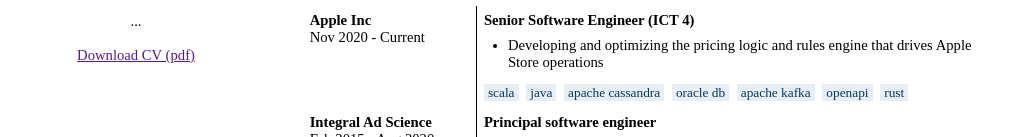
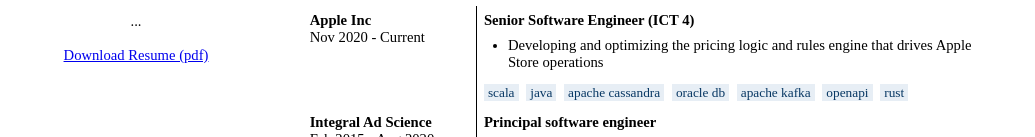
Before and after one commit to bugzmanov/bugzmanov.github.io, a plain HTML site: page index.html in a window 1280 px wide. Shown: the part 264-401 px from the top of the page, without its empty margins (71-1106 px from the left). Drawn offline with Linux system fonts and the light colour scheme.

Commit message:
CV Update

```diff
--- a/index.html
+++ b/index.html
@@ -224,7 +224,7 @@
                        <a target="_blank" href="https://twitter.com/bugzmanov">twitter</a>
                     </p>
                     <p style="text-align:center">...<br/><br/>
-                    <a href="">Download CV (pdf)</a>
+                    <a target="_blank" href="https://raw.githubusercontent.com/bugzmanov/bugzmanov.github.io/refs/heads/master/Rafael.Bagmanov.Resume.pdf">Download Resume (pdf)</a>
                     </p>
                 </div>
             </section>
```
